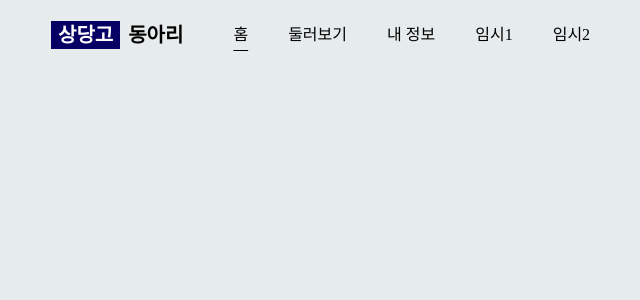
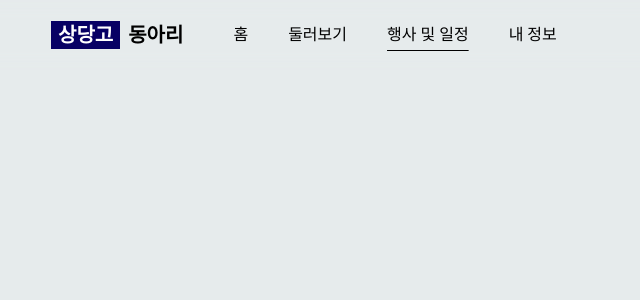
Before and after one commit to InfiniteBuffe/sangdango-frontend, a Next.js app: page /service/club/plan in a window 1280 px wide. Shown: the top 300 px of the page, without its empty margins (59-699 px from the left). Built offline with nearby package versions, Linux system fonts and the light colour scheme; a web font is replaced by a local one.

Commit message:
pc 서비스 화면 디자인 수정 및 페이지 생성

```diff
--- a/components/ServiceHeader.js
+++ b/components/ServiceHeader.js
@@ -5,6 +5,7 @@ import '@animated-burgers/burger-squeeze/dist/styles.css'
 import { useState } from 'react'
 import Drawer from 'react-modern-drawer'
 import 'react-modern-drawer/dist/index.css'
+import { useRouter } from 'next/router'
 
 const ServiceHeader = (props) => {
 
@@ -16,6 +17,16 @@ const ServiceHeader = (props) => {
         setDrawerButtonOpen(change)
         setDrawerOpen(change)
     }
+
+    const router = useRouter()
+    const ClubMenu = [
+        // path가 /service/club/home 일 경우 -> 'home', /service/club/view 일 경우 -> 'view'
+        { id: 0, name: '홈', path_name: 'home' },
+        { id: 1, name: '둘러보기', path_name: 'view' },
+        { id: 3, name: '행사 및 일정', path_name: 'plan' },
+        { id: 2, name: '내 정보', path_name: 'my' },
+    ]
+    const now_path = router.pathname
 
     return (
         <>
@@ -46,21 +57,26 @@ const ServiceHeader = (props) => {
                         <span className={styles.highlight}>상당고</span> {props.title}
                     </div>
                     <div className={styles.menu_box}>
-                        <div className={styles.menu_item} id={styles.menu_active}>
-                            홈
-                        </div>
-                        <div className={styles.menu_item}>
-                            둘러보기
-                        </div>
-                        <div className={styles.menu_item}>
-                            내 정보
-                        </div>
-                        <div className={styles.menu_item}>
-                            임시1
-                        </div>
-                        <div className={styles.menu_item}>
-                            임시2
-                        </div>
+
+                        {
+                            (props.service == 'club') ? (
+                                ClubMenu.map(e => {
+                                    let path = now_path.split('/')[3]
+                                    let is_active = false
+                                    if (path == e.path_name) is_active = true
+                                    return (
+                                        <div
+                                            key={e.id}
+                                            id={(is_active) ? (styles.menu_active) : (false)}
+                                            className={styles.menu_item}
+                                            onClick={() => router.push(`/service/${props.service}/${e.path_name}`)}
+                                        >
+                                            {e.name}
+                                        </div>
+                                    )
+                                })
+                            ) : false
+                        }
                     </div>
                 </Container>
             </div>
--- a/pages/service/club/home.js
+++ b/pages/service/club/home.js
@@ -5,7 +5,7 @@ import styles from '@/styles/pages/services/Club/Home/Home.module.css'
 const Home = () => {
     return (
         <>
-            <ServiceHeader title='동아리' />
+            <ServiceHeader title='동아리' service={'club'}/>
             <BottomNav service={'club'} />
         </>
     )
--- a/pages/service/club/my.js
+++ b/pages/service/club/my.js
@@ -5,7 +5,7 @@ import ServiceHeader from '@/components/ServiceHeader'
 const My = (props) => {
     return (
         <>
-            <ServiceHeader title='동아리' />
+            <ServiceHeader title='동아리' service={'club'}/>
             <BottomNav service={'club'} />
         </>
     )
--- a/pages/service/club/plan.js
+++ b/pages/service/club/plan.js
@@ -5,7 +5,7 @@ import ServiceHeader from '@/components/ServiceHeader'
 const Plan = (props) => {
     return (
         <>
-            <ServiceHeader title='동아리' />
+            <ServiceHeader title='동아리' service={'club'}/>
             <BottomNav service={'club'} />
         </>
     )
--- a/pages/service/club/view.js
+++ b/pages/service/club/view.js
@@ -5,7 +5,7 @@ import ServiceHeader from '@/components/ServiceHeader'
 const View = (props) => {
     return (
         <>
-            <ServiceHeader title='동아리' />
+            <ServiceHeader title='동아리' service={'club'}/>
             <BottomNav service={'club'} />
         </>
     )
```
